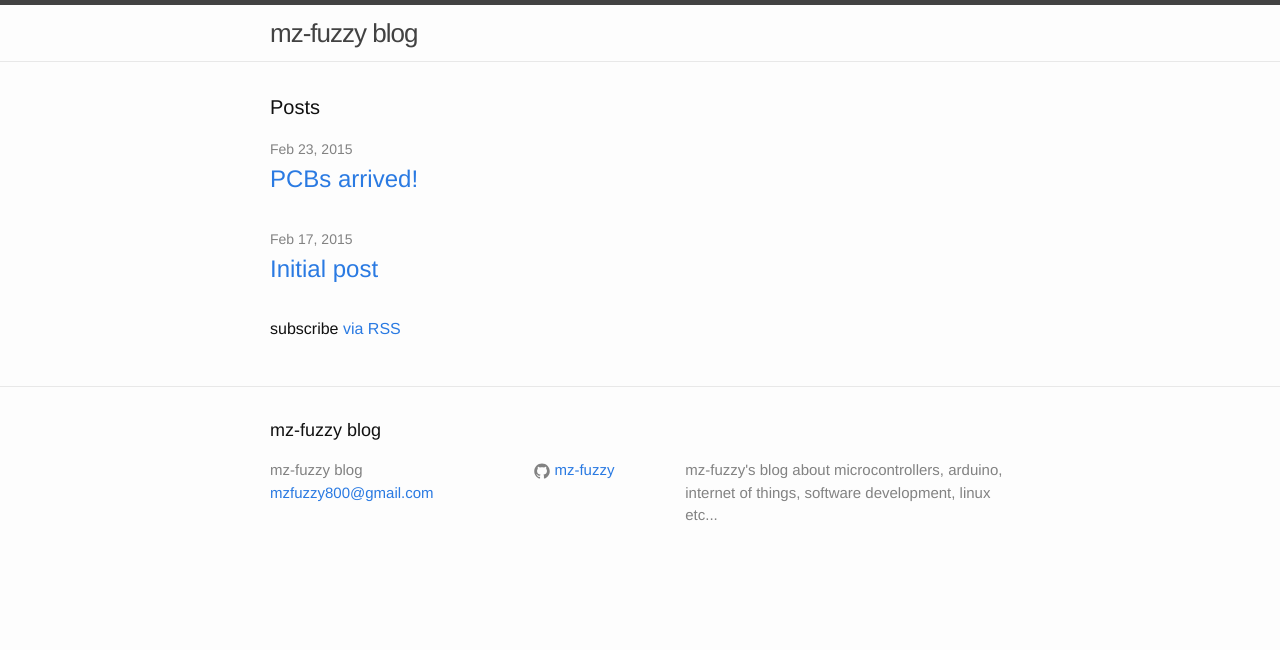
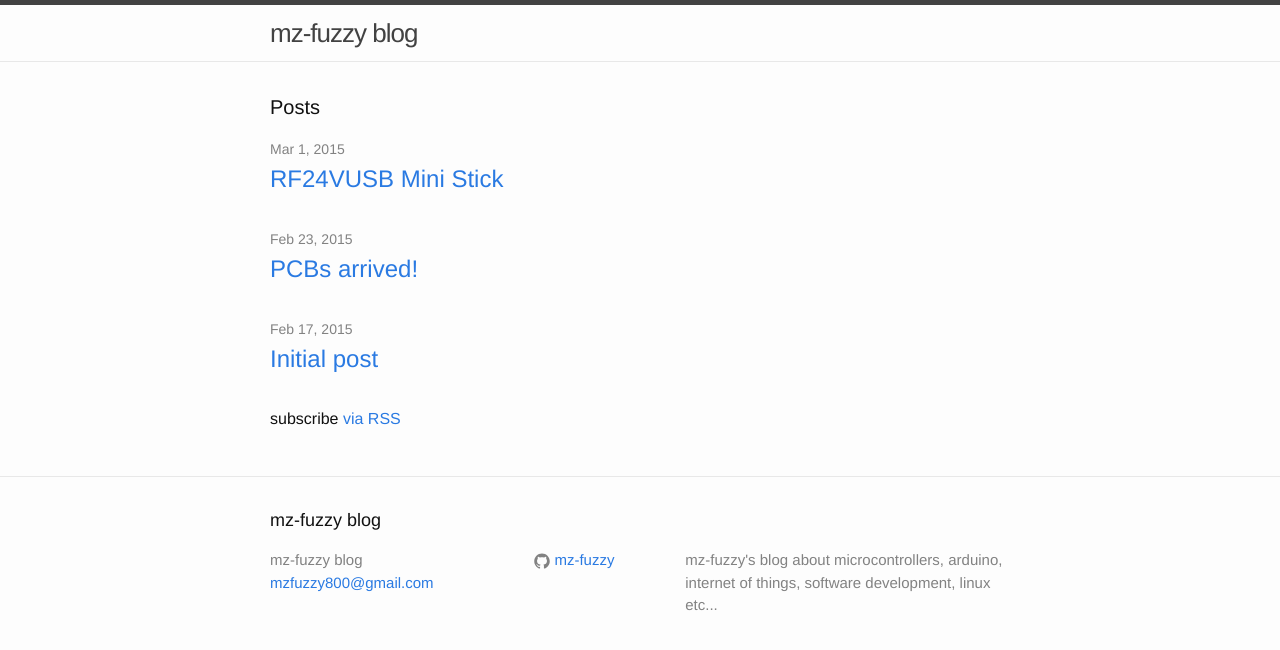
Before and after one commit to martin-mat/mz-fuzzy.github.io, a Jekyll site: the page built from index.html, in a window 1280 px wide. Shown: the top 650 px of the page. Built offline with Jekyll 4.4.1, drawn with Linux system fonts in a browser that asks for light colours.

Commit message:
base of rf24vusb mini

```diff
--- a/_posts/2015-02-23-PCBs arrived!.md
+++ b/_posts/2015-02-23-PCBs arrived!.md
@@ -26,7 +26,7 @@ Recently I've spend my free time working on [RF24Remote](https://github.com/mz-f
 Depanelizing went quite ok. I have never designed boards with panelizing, but it went fine. No problems with board breaking, just used pliers. After that I sanded boards a bit.
 
 I already started soldering of the first board - RF24VUsb Mini. I'll write a separate post about that, for now just a picture:
-![RF24VUSB mini]({{ site.url }}/assets/RF24VUSB_mini.jpg "RF24VUSB mini")
+![RF24VUSB mini]({{ site.url }}/assets/rf24vusb_mini/RF24VUSB_mini.jpg "RF24VUSB mini")
 
 I can confess already now that I made 2 errors to board's design. Bad point is that they hit almost all boards. Good is that they are not fatal:
 
--- /dev/null
+++ b/_posts/2015-03-01-RF24VUSB mini.md
@@ -0,0 +1,4 @@
+---
+layout: post
+title: RF24VUSB Mini Stick
+---
```
Also changed, not shown: assets/rf24_micro_pro/RF24_Micro_Pro_1.jpg (added), assets/rf24_micro_pro/RF24_Micro_Pro_2.jpg (added), assets/rf24_micro_pro/RF24_Micro_Pro_PCB.jpg (added), assets/rf24_micro_pro/RF24_Micro_Pro_PCB.png (added), assets/rf24_micro_pro/RF24_Micro_Pro_dual.jpg (added), assets/rf24_micro_pro/RF24_Micro_Pro_empty.jpg (added), assets/rf24_micro_pro/rf24_micro_pro_scheme.png (added), assets/rf24vusb_mini/RF24VUSB_mini.jpg (renamed from assets/RF24VUSB_mini.jpg), assets/rf24vusb_mini/RF24VUSB_mini_back.jpg (added), assets/rf24vusb_mini/RF24VUSB_mini_led.jpg (added), assets/rf24vusb_mini/RF24VUSB_mini_pcb.jpg (added), assets/rf24vusb_mini/RF24VUSB_mini_pcb_back.jpg (added), assets/rf24vusb_mini/RF24VUSB_mini_scheme.png (added), assets/rf24vusb_mini/RF24VUSBb_mini_pcb.png (added).
